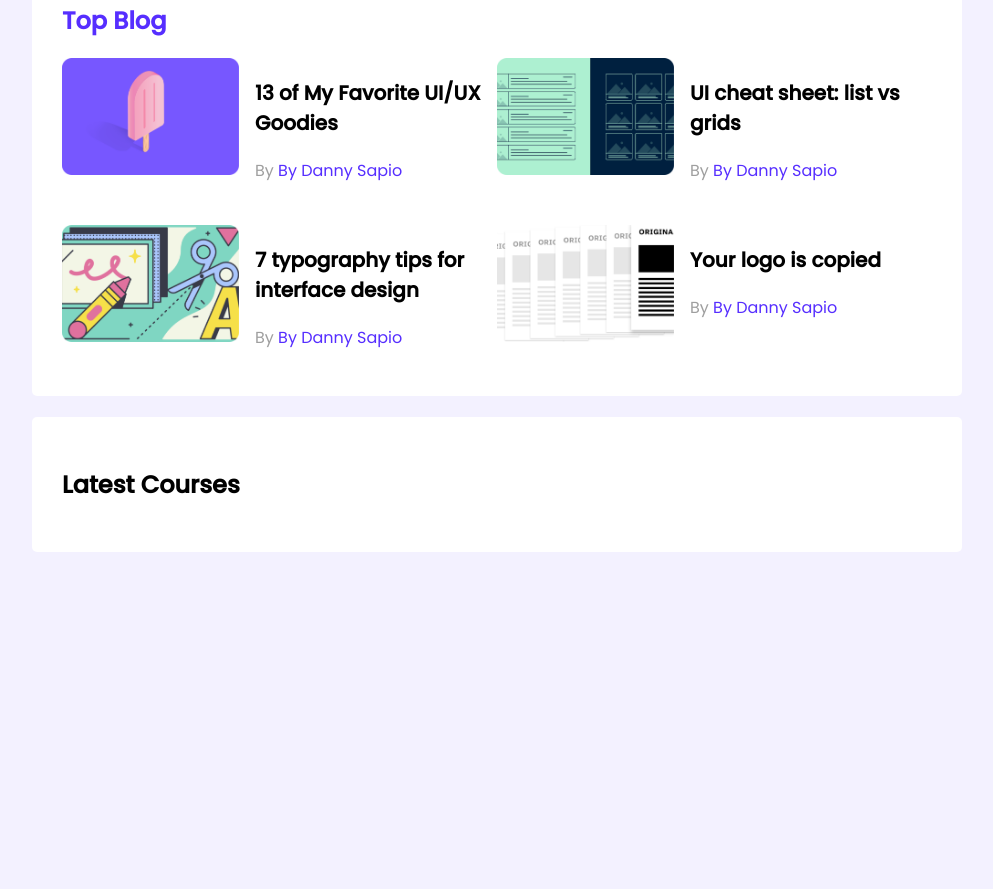
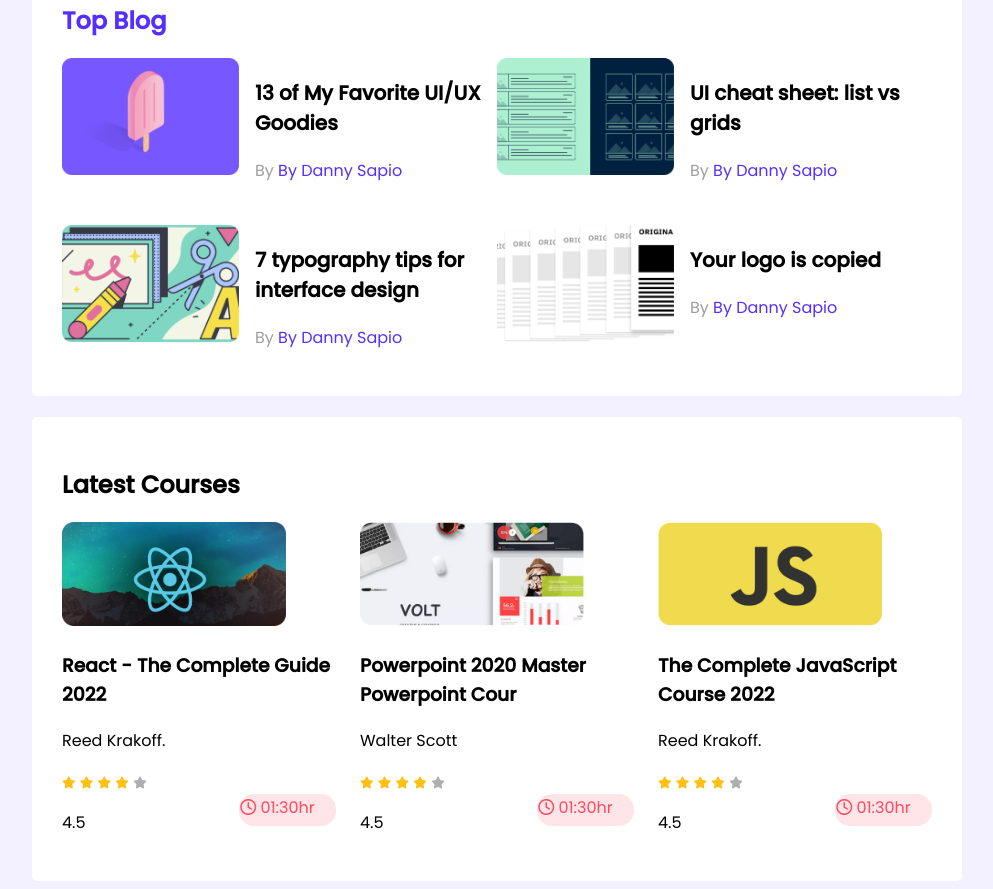
Before and after one commit to kaiumhusyn/leader-board-css3, a plain HTML site: page index.html in a window 1280 px wide. Shown: the part 329-1218 px from the top of the page, without its empty margins (143-1136 px from the left). Before the commit the page ends 889 px from the top, so only its background shows below. Drawn offline with Linux system fonts and the light colour scheme.

Commit message:
responsive

```diff
--- a/index.html
+++ b/index.html
@@ -5,6 +5,9 @@
     <meta http-equiv="X-UA-Compatible" content="IE=edge">
     <meta name="viewport" content="width=device-width, initial-scale=1.0">
     <title>Leader Board</title>
+
+    <!-- font-awsome -->
+    <script src="https://kit.fontawesome.com/11474e2b51.js" crossorigin="anonymous"></script>
 
     <!-- stylesheet -->
     <link rel="stylesheet" href="styles/style.css">
@@ -96,6 +99,80 @@
         <!-- latest courses -->
         <section class="container">
             <h2 class="section title">Latest Courses</h2>
+            <div class="courses">
+                <div class="course">
+                    <div class="course-banner">
+                        <img src="images/courses/course-1.png" alt="">
+                    </div>
+                    <div class="course-detail">
+                        <h3 class="course-title">React - The Complete Guide 2022</h3>
+                        <p class="course-author">Reed Krakoff.</p>
+                        <div class="course-info">
+                            <div>
+                                <i class="fas fa-star filled"></i>
+                                <i class="fas fa-star filled"></i>
+                                <i class="fas fa-star filled"></i>
+                                <i class="fas fa-star filled"></i>
+                                <i class="fas fa-star empty"></i>
+                                <span><p>4.5</p></span>
+                            </div>
+
+                            <div class="course-duration">
+                                <i class="far fa-clock"></i>
+                                01:30hr
+                            </div>
+                        </div>
+                    </div>
+                </div>
+                <div class="course">
+                    <div class="course-banner">
+                        <img src="images/courses/course-2.png" alt="">
+                    </div>
+                    <div class="course-detail">
+                        <h3 class="course-title">Powerpoint 2020 Master Powerpoint Cour</h3>
+                        <p class="course-author">Walter Scott</p>
+                        <div class="course-info">
+                            <div>
+                                <i class="fas fa-star filled"></i>
+                                <i class="fas fa-star filled"></i>
+                                <i class="fas fa-star filled"></i>
+                                <i class="fas fa-star filled"></i>
+                                <i class="fas fa-star empty"></i>
+                                <span><p>4.5</p></span>
+                            </div>
+
+                            <div class="course-duration">
+                                <i class="far fa-clock"></i>
+                                01:30hr
+                            </div>
+                        </div>
+                    </div>
+                </div>
+                <div class="course">
+                    <div class="course-banner">
+                        <img src="images/courses/course-3.png" alt="">
+                    </div>
+                    <div class="course-detail">
+                        <h3 class="course-title">The Complete JavaScript Course 2022</h3>
+                        <p class="course-author">Reed Krakoff.</p>
+                        <div class="course-info">
+                            <div>
+                                <i class="fas fa-star filled"></i>
+                                <i class="fas fa-star filled"></i>
+                                <i class="fas fa-star filled"></i>
+                                <i class="fas fa-star filled"></i>
+                                <i class="fas fa-star empty"></i>
+                                <span><p>4.5</p></span>
+                            </div>
+
+                            <div class="course-duration">
+                                <i class="far fa-clock"></i>
+                                01:30hr
+                            </div>
+                        </div>
+                    </div>
+                </div>
+            </div>
         </section>
     </main>
 </body>
--- a/styles/style.css
+++ b/styles/style.css
@@ -91,3 +91,82 @@ hr {
   font-size: 16px;
   color: #562eff;
 }
+
+/* courses styles */
+
+.courses {
+  display: grid;
+  grid-template-columns: repeat(3, 1fr);
+  grid-column-gap: 24px;
+}
+
+.course .course-banner img {
+  width: 224px;
+  height: 104px;
+}
+
+.course-info {
+  display: flex;
+  align-items: center;
+  justify-content: space-between;
+}
+
+.fa-star {
+  font-size: 12px;
+}
+
+.fa-star.filled {
+  color: #ffc014;
+}
+.fa-star.empty {
+  color: #aeaeae;
+}
+
+.course-duration {
+  width: 94.83px;
+  height: 29.38px;
+  border: 1px solid #ffe4e8;
+  border-radius: 14.69px;
+  background-color: #ffe4e8;
+  color: #ff4a60;
+}
+
+.course-duration.fa-clock {
+  width: 57.43px;
+  height: 20.3px;
+  font-weight: 600;
+}
+
+/* Media Queries */
+
+/* Mobile devices */
+
+@media only screen and (max-width: 688px) {
+  .container {
+    width: 100%;
+  }
+  .players,
+  .blogs,
+  .courses {
+    grid-template-columns: repeat(1, 1fr);
+  }
+  .player,
+  .blog,
+  .course {
+    flex-direction: column;
+  }
+}
+
+/* Tablet devices */
+
+@media only screen and (min-width: 688px) and (max-width: 992px) {
+  .container {
+    width: 100%;
+  }
+
+  .players,
+  .blogs,
+  .courses {
+    grid-template-columns: repeat(2, 1fr);
+  }
+}
```
